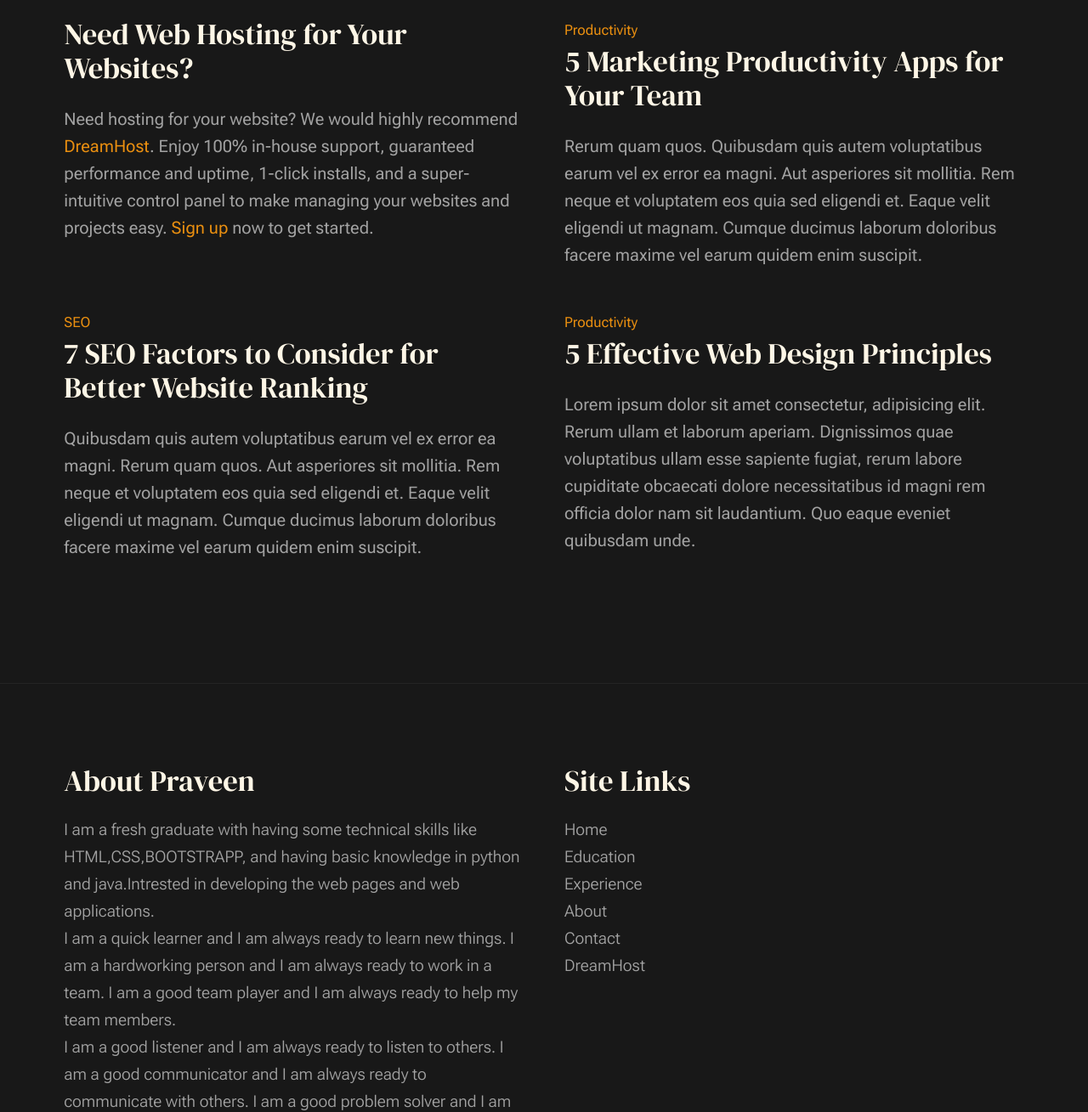
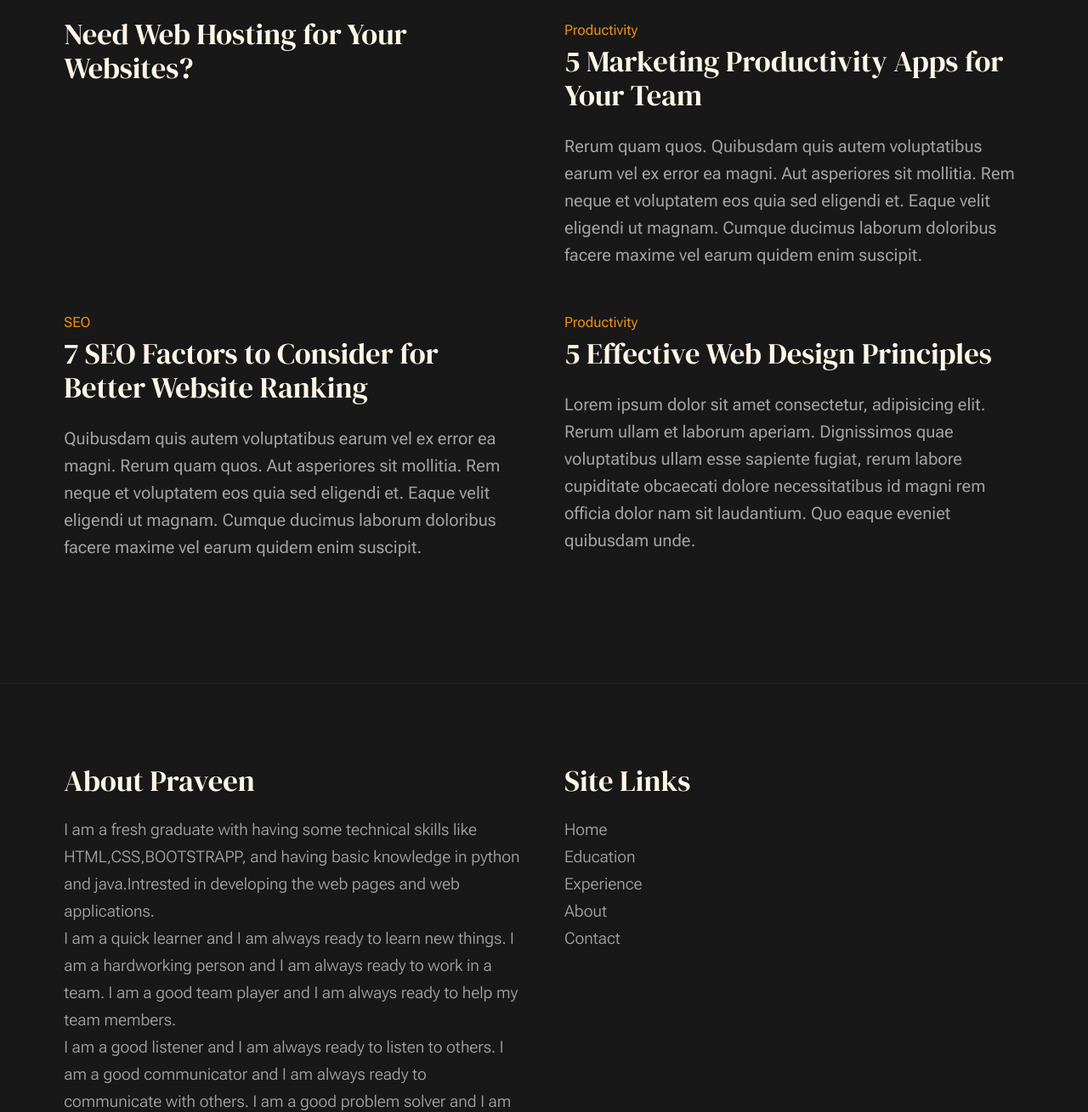
Before and after one commit to praveenmukkamalla89/My-portfolio, a plain HTML site: page monica-1.0.0/index.html in a window 1280 px wide. Shown: the part 5400-6709 px from the top of the page at 85% size. Drawn offline with Linux system fonts and the light colour scheme.

Commit message:
initial commit

```diff
--- a/monica-1.0.0/index.html
+++ b/monica-1.0.0/index.html
@@ -357,11 +357,7 @@
                                 <h3 class="blog-card__title"><a href="https://www.dreamhost.com/r.cgi?287326">Need Web Hosting for Your Websites?</a></h3>
                             </div>
                             <div class="blog-card__text">
-                                <p>
-                                Need hosting for your website? We would highly recommend <a href="https://www.dreamhost.com/r.cgi?287326">DreamHost</a>.
-                                Enjoy 100% in-house support, guaranteed performance and uptime, 1-click installs, and a super-intuitive control
-                                panel to make managing your websites and projects easy. <a href="https://www.dreamhost.com/r.cgi?287326">Sign up</a> now to get started.
-                                </p>
+
                             </div>
                         </div> <!-- end blog-card -->
                         <div class="grid-list-items__item blog-card">
@@ -440,7 +436,7 @@
                         <li><a href="blog.html">Experience</a></li>
                         <li><a href="about.html">About</a></li>
                         <li><a href="contact.html">Contact</a></li>
-                        <li><a href="https://www.dreamhost.com/r.cgi?287326">DreamHost</a></li>
+                        <li><a href="https://www.dreamhost.com/r.cgi?287326"></a></li>
                     </ul>
                 </div>
             </div>
```
Also changed, not shown: monica-1.0.0/about.html (+1 -1 lines), monica-1.0.0/blog.html (+1 -1 lines), monica-1.0.0/generic.html (+1 -1 lines), monica-1.0.0/services.html (+1 -1 lines), monica-1.0.0/single.html (+1 -6 lines), monica-1.0.0/styles.html (+1 -1 lines).
